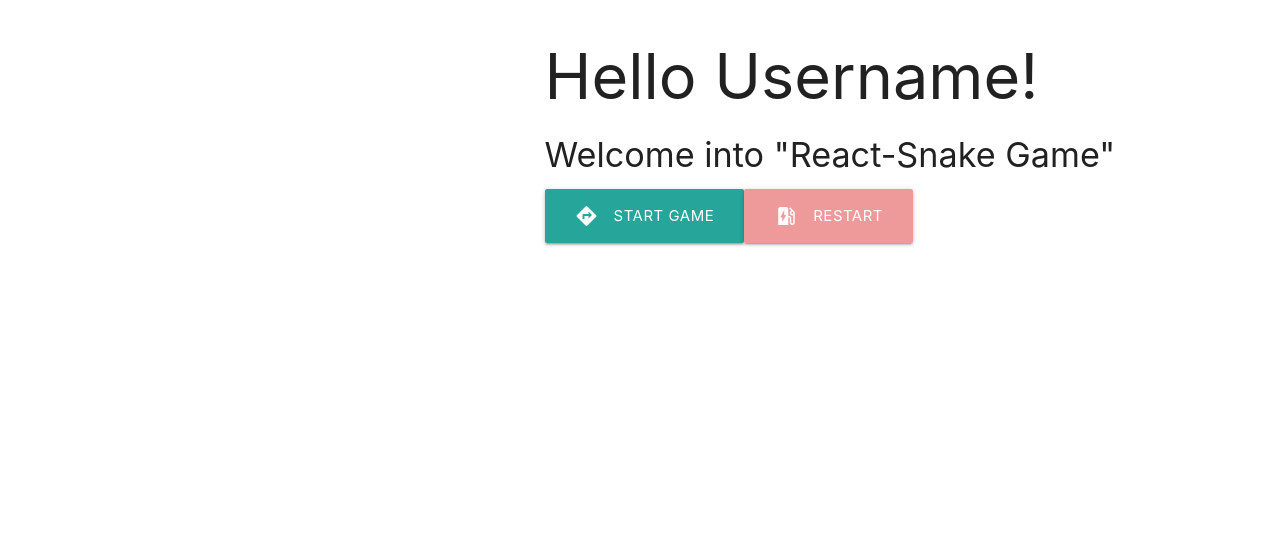
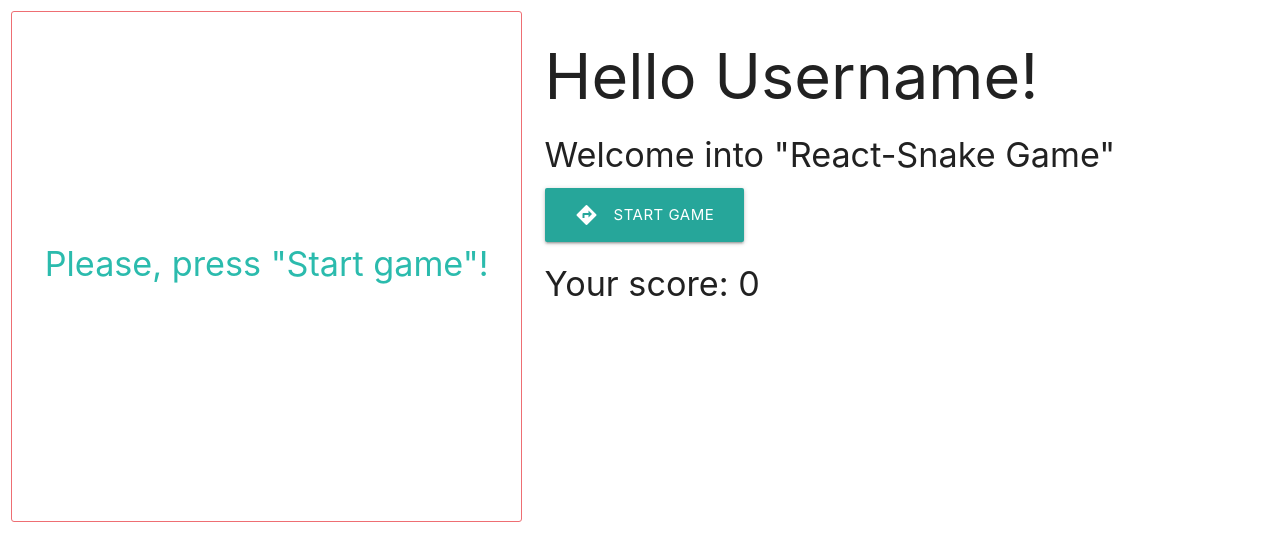
Before and after one commit to galitskye/snake-react, a React app: page / in a window 1280 px wide. Built offline with nearby package versions, Linux system fonts and the light colour scheme.

Commit message:
Game end

```diff
--- a/src/components/App/index.js
+++ /dev/null
@@ -1,44 +0,0 @@
-import React, {Component} from 'react';
-import {
-    Row,
-    Col,
-    Button,
-    Icon
-} from 'react-materialize';
-
-class App extends Component {
-    constructor(props) {
-        super(props);
-    }
-
-    componentDidMount() {
-        console.log('Mount')
-    }
-
-    render() {
-        return (
-            <div>
-                <Row>
-                    <Col s={5}>
-                        <div className="game-wrapper">
-                            <canvas id="snake">HTML5 not supported!</canvas>
-                        </div>
-                    </Col>
-                    <Col s={7}>
-                        <h1>
-                            Hello Username!
-                        </h1>
-                        <h4>Welcome into "React-Snake Game"</h4>
-                        <p></p>
-                        <div>
-                            <Button className="btn-large">Start game<Icon left>directions</Icon></Button>
-                            <Button className="btn-large red lighten-3">Restart<Icon left>ev_station</Icon></Button>
-                        </div>
-                    </Col>
-                </Row>
-            </div>
-        );
-    }
-}
-
-export default App;
--- /dev/null
+++ b/src/components/canvas/index.js
@@ -0,0 +1,38 @@
+import React from 'react';
+import { Stage, Rect, Layer, Animation } from 'react-konva';
+
+function Canvas(props) {
+
+    return (
+        <Stage
+                width={props.container}
+                height={props.container}
+            >
+            <Layer>
+            <Rect
+                    x={props.apple.x}
+                    y={props.apple.y}
+                    width={props.cellSize}
+                    height={props.cellSize}
+                    fill="#ee6e73"
+                ></Rect>
+                {
+                    props.body.map((item, num) => {
+                        return (
+                            <Rect
+                                x={item.x}
+                                y={item.y}
+                                key={num}
+                                width={props.cellSize}
+                                height={props.cellSize}
+                                fill="#000"
+                            ></Rect>
+                        )
+                    })
+                }
+            </Layer>
+        </Stage>
+    );
+}
+
+export default Canvas;
--- /dev/null
+++ b/src/components/game/index.js
@@ -0,0 +1,172 @@
+import React, {Component} from 'react';
+import {connect} from "react-redux";
+
+import * as types from '../../constants/ActionTypes.js';
+import Canvas from '../canvas';
+
+class Game extends Component {
+    constructor(props) {
+        super(props);
+        const cell = Math.floor(document.getElementById('snake').offsetWidth / 25)
+        this.state = {
+            container: cell * 25,
+            cellSize: cell,
+            interval: 110,
+            snakeBody: [
+                {
+                    x: 0,
+                    y: 0
+                },
+                {
+                    x: cell,
+                    y: 0
+                }
+            ]
+        };
+
+        this.gameControls = this.gameControls.bind(this);
+        this.snakeBody = this.snakeBody.bind(this);
+        this.gameClear = this.gameClear.bind(this);
+        this.gameHarder = this.gameHarder.bind(this);
+    };
+
+    random(min, max) {
+        const rand = Math.floor(Math.random() * (max - min) + min);
+        return (Math.round( rand / this.state.cellSize) * this.state.cellSize);
+    }
+
+    gameControls() {
+        this.direction = 'right';
+        document.onkeydown = (e) => {
+            let btn = e.keyCode;
+            if ([38,39,40,37].indexOf(btn) >= 0) e.preventDefault();
+
+            if (btn === 39 && this.direction !== 'left') this.direction = 'right';
+            if (btn === 40 && this.direction !== 'top') this.direction = 'bottom';
+            if (btn === 37 && this.direction !== 'right') this.direction = 'left';
+            if (btn === 38 && this.direction !== 'bottom') this.direction = 'top';
+
+        };
+    };
+
+    newApple() {
+        this.apple = {
+            x: this.random(0, this.state.container - this.state.cellSize),
+            y: this.random(0, this.state.container - this.state.cellSize)
+        };
+    };
+
+    snakeBody(body, tail, head, eatenApple) {
+        switch (this.direction) {
+            case 'right':
+                Object.assign(tail, {
+                    x: head.x === this.state.container - this.state.cellSize ? 0 : head.x + this.state.cellSize,
+                    y: head.y
+                });
+                break;
+            case 'left':
+                Object.assign(tail, {
+                    x: head.x === 0 ? this.state.container - this.state.cellSize : head.x - this.state.cellSize,
+                    y: head.y
+                });
+                break;
+            case 'top':
+                Object.assign(tail, {
+                    x: head.x,
+                    y: head.y === 0 ? this.state.container - this.state.cellSize : head.y - this.state.cellSize
+                });
+                break;
+            case 'bottom':
+                Object.assign(tail, {
+                    x: head.x,
+                    y: head.y === this.state.container - this.state.cellSize ? 0 : head.y + this.state.cellSize
+                });
+                break;
+            default:
+                break;
+        }
+        body.push(tail)
+        body.splice(0,eatenApple);
+        return body;
+    };
+
+    gameBegin() {
+        this.timer = setInterval(()=>{
+            const body = this.state.snakeBody,
+                  tail = {x:body[0].x, y:body[0].y},
+                  head = body[body.length - 1];
+
+            let eatenApple = 1;
+
+            body.forEach((item, num) => {
+                if(num !== body.length - 1 && item.x === head.x && item.y === head.y) {
+                    this.gameClear();
+                    this.props.endGame();
+                }
+
+                if(item.x === this.apple.x && item.y === this.apple.y) {
+                    eatenApple = 0;
+                    this.newApple();
+                    this.props.upUserScore();
+                    this.gameHarder();
+                }
+            });
+
+            const newBody = this.snakeBody(body, tail, head, eatenApple);
+
+            this.setState({
+                snakeBody: newBody
+            });
+        },this.state.interval)
+    };
+
+    gameHarder() {
+        if(this.props.score > 0 && this.props.score % 50 === 0) {
+            this.gameClear();
+            this.setState({
+                interval: this.state.interval - 5
+            });
+            this.gameBegin();
+        }
+    };
+
+    gameClear() {
+        clearInterval(this.timer);
+    };
+
+    componentWillMount() {
+        this.newApple();
+        this.gameBegin();
+        this.gameControls();
+    };
+
+    render() {
+        return (
+            <Canvas
+                container={this.state.container}
+                body={this.state.snakeBody}
+                cellSize={this.state.cellSize}
+                apple={this.apple}
+             />
+        );
+    };
+}
+
+export default connect(
+    state => ({
+        score: state.score.score
+    }),
+    dispatch => ({
+        endGame: () => {
+            dispatch({
+                type: types.END_GAME,
+                payload: false
+            })
+        },
+        upUserScore: () => {
+            dispatch({
+                type: types.SCORE_UP
+            })
+        }
+    })
+)(Game);
--- /dev/null
+++ b/src/components/startGame/index.js
@@ -0,0 +1,19 @@
+import React, {Component} from 'react';
+import {connect} from "react-redux";
+
+import GameContainer from '../../containers/gameContainer';
+
+class StartGame extends Component {
+    render() {
+        return (
+            <GameContainer start={this.props.start}/>
+        );
+    };
+}
+
+export default connect(
+    state => ({
+        start: state.start.start
+    }),
+    dispatch => ({})
+)(StartGame);
--- /dev/null
+++ b/src/components/user/index.js
@@ -0,0 +1,58 @@
+import React, {Component} from 'react';
+import { connect } from 'react-redux';
+
+import * as types from '../../constants/ActionTypes.js';
+
+import {
+    Button,
+    Icon
+} from 'react-materialize';
+
+class User extends Component {
+    render() {
+        console.log(this.props)
+        return (
+            <div className="user-info">
+                <h1>
+                    Hello Username!
+                </h1>
+                <h4>Welcome into "React-Snake Game"</h4>
+                <div>
+                    <Button
+                        className="btn-large"
+                        onClick={
+                            () => {
+                                this.props.startGame();
+                                this.props.restartUserScore();
+                            }
+                        }
+                    >Start game<Icon left>directions</Icon>
+                    </Button>
+                </div>
+                <h4 className="user-score">
+                    Your score: {this.props.score}
+                </h4>
+            </div>
+        );
+    };
+}
+
+export default connect(
+    state => ({
+        score: state.score.score
+    }),
+    dispatch => ({
+        startGame: () => {
+            dispatch({
+                type: types.START_GAME,
+                payload: true
+            })
+        },
+        restartUserScore: () => {
+            dispatch({
+                type: types.SCORE_RESTART,
+                payload: 0
+            })
+        }
+    })
+)(User);
--- /dev/null
+++ b/src/constants/ActionTypes.js
@@ -0,0 +1,5 @@
+export const START_GAME = 'START_GAME';
+export const END_GAME = 'END_GAME';
+
+export const SCORE_UP = 'SCORE_UP';
+export const SCORE_RESTART = 'SCORE_RESTART';
--- /dev/null
+++ b/src/containers/gameContainer/index.js
@@ -0,0 +1,15 @@
+import React from 'react';
+
+import Game from '../../components/game';
+
+const GameContainer = (props) => {
+    if(props.start) {
+        return <Game />;
+    } else {
+        return (
+            <h4 class="start-game">Please, press "Start game"!</h4>
+        );
+    }
+}
+
+export default GameContainer;
--- a/src/containers/main/index.js
+++ b/src/containers/main/index.js
@@ -0,0 +1,28 @@
+import React from 'react';
+
+import {
+Row,
+Col
+} from 'react-materialize';
+
+import User from '../../components/user';
+import StartGame from '../../components/startGame';
+
+const Main = () => {
+    return (
+        <div>
+            <Row>
+                <Col s={5}>
+                    <div className="game-wrapper" id="snake">
+                        <StartGame />
+                    </div>
+                </Col>
+                <Col s={7}>
+                    <User />
+                </Col>
+            </Row>
+        </div>
+    );
+}
+
+export default Main;
--- a/src/index.js
+++ b/src/index.js
@@ -1,35 +1,20 @@
 import React from 'react';
 import ReactDOM from 'react-dom';
-
+import { Provider } from 'react-redux';
 import { createStore } from 'redux';
 
-import App from './components/App';
+import Main from './containers/main';
 import './scss/styles.css';
 
-const store = createStore(test);
+import reducer from './reducers';
 
-function test(state = [], {type, payload}) {
-    if(type === 'NEW_HEAD') {
-        return [
-            ...state,
-            payload
-        ]
-    }
-    return state;
-}
+const store = createStore(reducer, window.__REDUX_DEVTOOLS_EXTENSION__ && window.__REDUX_DEVTOOLS_EXTENSION__());
 
-store.subscribe(() => {
-     console.log('subscribe', store.getState());
-});
+ReactDOM.render(
+    <Provider store={store}>
+        <Main />
+    </Provider>,
+    document.getElementById('root')
+);
 
-store.dispatch({
-    type: 'NEW_HEAD',
-    payload: [1,4]
-});
-
-store.dispatch({
-    type: 'NEW_HEAD',
-    payload: [2,4]
-});
-
-ReactDOM.render(<App />, document.getElementById('root'));
+export { store };
--- a/src/reducers/index.js
+++ b/src/reducers/index.js
@@ -0,0 +1,8 @@
+import { combineReducers } from 'redux';
+import start from './start';
+import score from './score';
+
+export default combineReducers({
+    start,
+    score
+})
--- /dev/null
+++ b/src/reducers/score.js
@@ -0,0 +1,17 @@
+import * as types from '../constants/ActionTypes.js';
+import * as R from 'ramda';
+
+const initialState = {
+    score: 0
+};
+
+export default function start(state = initialState, { type, payload }) {
+    switch (type) {
+        case types.SCORE_UP:
+            return R.merge(state, {'score':state.score + 10});
+        case types.SCORE_RESTART:
+            return R.merge(state, {'score':payload});
+        default:
+            return state;
+    }
+}
--- /dev/null
+++ b/src/reducers/start.js
@@ -0,0 +1,17 @@
+import * as types from '../constants/ActionTypes.js';
+import * as R from 'ramda';
+
+const initialState = {
+    start: false
+};
+
+export default function start(state = initialState, { type, payload }) {
+    switch (type) {
+        case types.START_GAME:
+            return R.merge(state, {'start':payload});
+        case types.END_GAME:
+            return R.merge(state, {'start':payload});
+        default:
+            return state;
+    }
+}
--- a/src/scss/components/App.scss
+++ b/src/scss/components/App.scss
@@ -1,12 +1,44 @@
+*{
+  box-sizing: border-box;
+}
+
 .game-wrapper {
   position: relative;
-  padding-bottom: 100%;
+  margin-top: 0.75rem;
+  padding-bottom: calc(100% - 2px);
+  border: 1px solid #ee6e73;
+  border-radius: 3px;
+  font-size: 0;
+  letter-spacing: 0;
+  line-height: 0;
 
-  canvas {
-    position: absolute;
+  &>div,
+  .start-game {
+    position: absolute !important;
     top: 0;
     left: 0;
     width: 100%;
-    height: 100%;
+    height: 100% !important;
+  }
+
+  .start-game {
+    margin: 0;
+    text-align: center;
+    color: #2bbbad;
+
+    &:before {
+      content: '';
+      display: inline-block;
+      height: 100%;
+      vertical-align: middle;
+    }
+  }
+
+  canvas,
+  .konvajs-content {
+    max-width: 100%;
+    max-height: 100%;
+    width: 100% !important;
+    height: 100% !important;
   }
 }
```
Also changed, not shown: package.json (+7 -0 lines), src/actions/index.js (deleted), src/logo.svg (deleted), src/scss/components/App.css, src/scss/styles.css.
